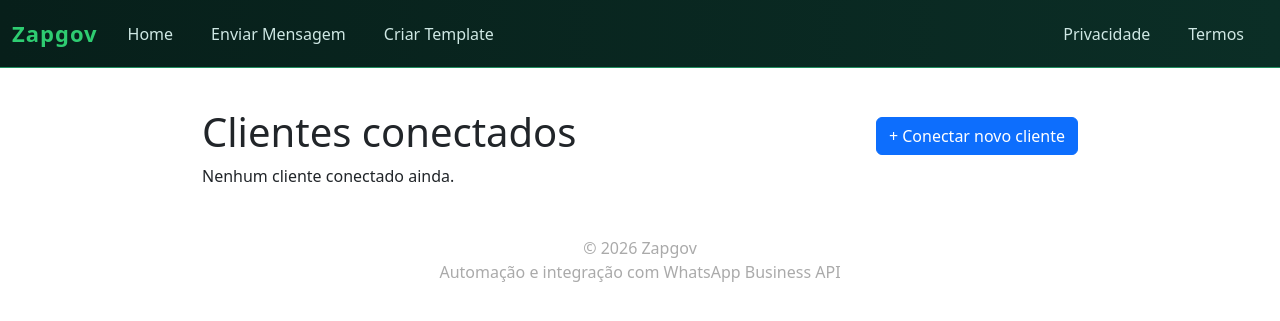
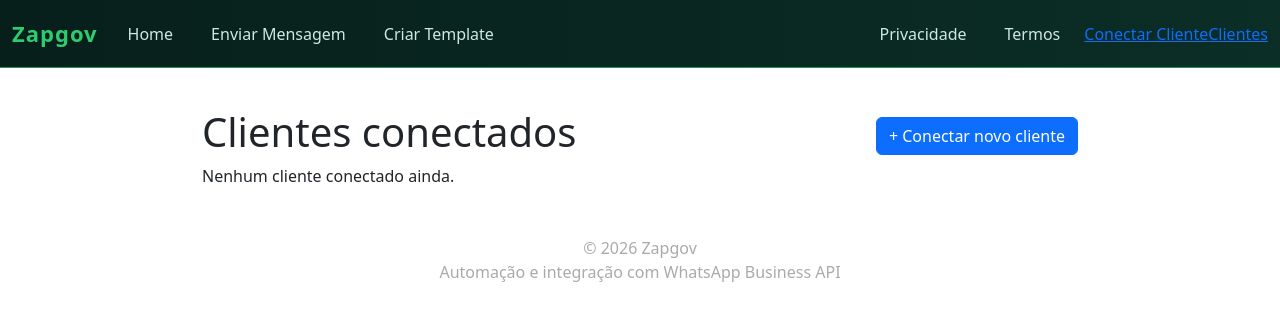
Before and after one commit to ekballodigital-svg/ekballodigital, a Flask app: page /clients in a window 1280 px wide. Shown: the top 321 px of the page. Run offline with Flask 3, Linux system fonts and the light colour scheme.

Commit message:
Update base.html

```diff
--- a/templates/base.html
+++ b/templates/base.html
@@ -54,6 +54,15 @@ Zapgov
 <a class="nav-link" href="/terms">Termos</a>
 </li>
 
+<li class="nav-item">
+<a href="/embedded-signup">Conectar Cliente</a>
+</li>
+
+<li class="nav-item">
+<a href="/clients">Clientes</a>
+</li>
+
+
 </ul>
 
 </div>
```
